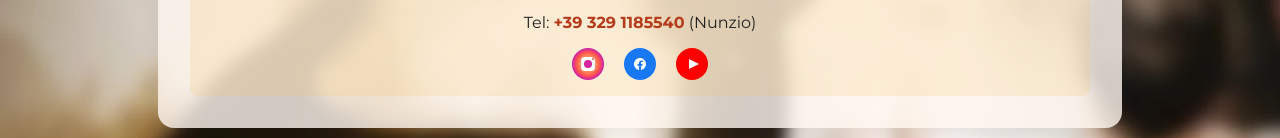
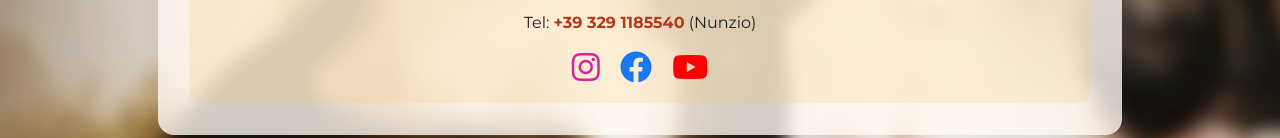
Before and after one commit to lolgab/grillband, a plain HTML site: page index.html in a window 1280 px wide. Shown: the part 2647-2785 px from the top of the page. Drawn offline with Linux system fonts and the light colour scheme.

Commit message:
font awesome

```diff
--- a/index.html
+++ b/index.html
@@ -15,6 +15,8 @@
   <title>Grill Band e le Calabriselle</title>
   <link href="https://fonts.googleapis.com/css2?family=Montserrat:wght@400;700&display=swap" rel="stylesheet">
   <link href="./main.css" rel="stylesheet">
+  <!-- Font Awesome CDN -->
+  <link rel="stylesheet" href="https://cdnjs.cloudflare.com/ajax/libs/font-awesome/6.4.2/css/all.min.css" crossorigin="anonymous" referrerpolicy="no-referrer" />
   <script>
     // Nascondi header quando si scrolla verso il basso, mostra quando si scrolla verso l'alto
     let lastScrollY = window.scrollY;
@@ -211,39 +213,14 @@
         <!-- <a href="mailto:grillband@email.com">grillband@email.com</a><br> -->
         <span>Tel: <a href="tel:+393291185540">+39 329 1185540</a> (Nunzio)</span>
         <div class="socials">
-          <a href="https://www.instagram.com/grill_band_melodie_meridionali" title="Instagram"
-            style="display:inline-block; vertical-align:middle; margin-right: 0.5rem;">
-            <svg xmlns="http://www.w3.org/2000/svg" width="32" height="32" viewBox="0 0 32 32" fill="currentColor"
-              style="vertical-align:middle;">
-              <radialGradient id="ig-gradient" cx="0.5" cy="0.5" r="0.8">
-                <stop offset="0%" stop-color="#fdf497" />
-                <stop offset="45%" stop-color="#fd5949" />
-                <stop offset="60%" stop-color="#d6249f" />
-                <stop offset="90%" stop-color="#285AEB" />
-              </radialGradient>
-              <circle cx="16" cy="16" r="16" fill="url(#ig-gradient)" />
-              <rect x="9" y="9" width="14" height="14" rx="4" fill="#fff" />
-              <circle cx="16" cy="16" r="4" fill="#d6249f" />
-              <circle cx="21" cy="11" r="1" fill="#fd5949" />
-            </svg>
+          <a href="https://www.instagram.com/grill_band_melodie_meridionali" title="Instagram" style="display:inline-block; vertical-align:middle; margin-right: 0.5rem; color:#d6249f; font-size:2rem;">
+            <i class="fa-brands fa-instagram"></i>
           </a>
-          <a href="https://www.facebook.com/grill.band/" title="Facebook"
-            style="display:inline-block; vertical-align:middle; margin-right: 0.5rem;">
-            <svg xmlns="http://www.w3.org/2000/svg" width="32" height="32" viewBox="0 0 32 32" fill="currentColor"
-              style="vertical-align:middle;">
-              <circle cx="16" cy="16" r="16" fill="#1877F2" />
-              <path
-                d="M22 16.08c0-3.31-2.69-6-6-6s-6 2.69-6 6c0 2.99 2.19 5.47 5.06 5.93v-4.2h-1.52v-1.73h1.52v-1.32c0-1.5.9-2.33 2.27-2.33.66 0 1.35.12 1.35.12v1.48h-.76c-.75 0-.98.47-.98.95v1.1h1.67l-.27 1.73h-1.4v4.2C19.81 21.55 22 19.07 22 16.08z"
-                fill="#fff" />
-            </svg>
+          <a href="https://www.facebook.com/grill.band/" title="Facebook" style="display:inline-block; vertical-align:middle; margin-right: 0.5rem; color:#1877F2; font-size:2rem;">
+            <i class="fa-brands fa-facebook"></i>
           </a>
-          <a href="https://www.youtube.com/@grillband5862" title="YouTube"
-            style="display:inline-block; vertical-align:middle;">
-            <svg xmlns="http://www.w3.org/2000/svg" width="32" height="32" viewBox="0 0 32 32" fill="currentColor"
-              style="vertical-align:middle;">
-              <circle cx="16" cy="16" r="16" fill="#FF0000" />
-              <polygon points="13,11 23,16 13,21" fill="#fff" />
-            </svg>
+          <a href="https://www.youtube.com/@grillband5862" title="YouTube" style="display:inline-block; vertical-align:middle; color:#FF0000; font-size:2rem;">
+            <i class="fa-brands fa-youtube"></i>
           </a>
         </div>
       </div>
```
